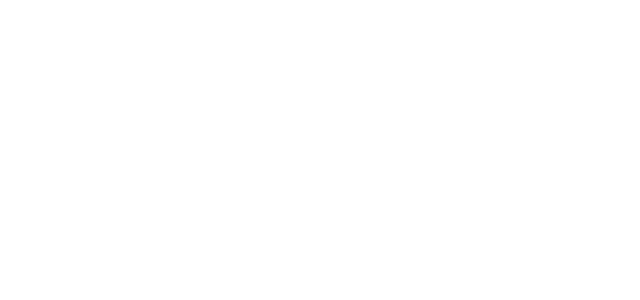
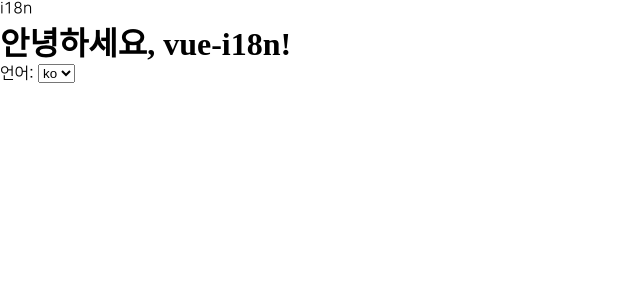
Before and after one commit to swc9803/tomy-test, a Nuxt app: page /i18n in a window 1280 px wide. Before the commit this address had no page. Shown: the top 300 px of the page, without its empty margins (0-640 px from the left). Built offline with nearby package versions, Linux system fonts and the light colour scheme.

Commit message:
i18n test

```diff
--- /dev/null
+++ b/locales/en.json
@@ -0,0 +1,4 @@
+{
+    "hello": "Hello, {name}!",
+    "language": "Language"
+}
--- /dev/null
+++ b/locales/ko.json
@@ -0,0 +1,4 @@
+{
+    "hello": "안녕하세요, {name}!",
+    "language": "언어"
+}
--- a/nuxt.config.ts
+++ b/nuxt.config.ts
@@ -1,5 +1,3 @@
-// import axios from "axios";
-
 export default defineNuxtConfig({
   build: {
     transpile: ["swiper", "gsap"],
--- a/package.json
+++ b/package.json
@@ -22,7 +22,8 @@
     "eslint-plugin-prettier": "^5.0.0",
     "nuxt": "^3.7.3",
     "prettier": "^3.0.3",
-    "typescript": "^5.2.2"
+    "typescript": "^5.2.2",
+    "vue-i18n": "^9.5.0"
   },
   "dependencies": {
     "@nuxtjs/composition-api": "^0.33.1",
--- /dev/null
+++ b/pages/i18n/index.vue
@@ -0,0 +1,21 @@
+<template>
+  <div class="container">
+    <p>i18n</p>
+    <h1>{{ $t("hello", { name: "vue-i18n" }) }}</h1>
+    <form>
+      <label for="locale-select">{{ $t("language") }}: </label>
+      <select id="locale-select" v-model="$i18n.locale">
+        <option value="ko">ko</option>
+        <option value="en">en</option>
+      </select>
+    </form>
+  </div>
+</template>
+
+<script setup></script>
+
+<style lang="scss" scoped>
+.container {
+  position: relative;
+}
+</style>
--- /dev/null
+++ b/plugins/i18n.ts
@@ -0,0 +1,16 @@
+import { createI18n } from "vue-i18n";
+import ko from "../locales/ko.json";
+import en from "../locales/en.json";
+
+export default defineNuxtPlugin(({ vueApp }) => {
+  const i18n = createI18n({
+    legacy: false,
+    globalInjection: true,
+    locale: "ko",
+    messages: {
+      ko,
+      en,
+    },
+  });
+  vueApp.use(i18n);
+});
```
Also changed, not shown: 1 other file (tests, documents, lock files or other folders).
